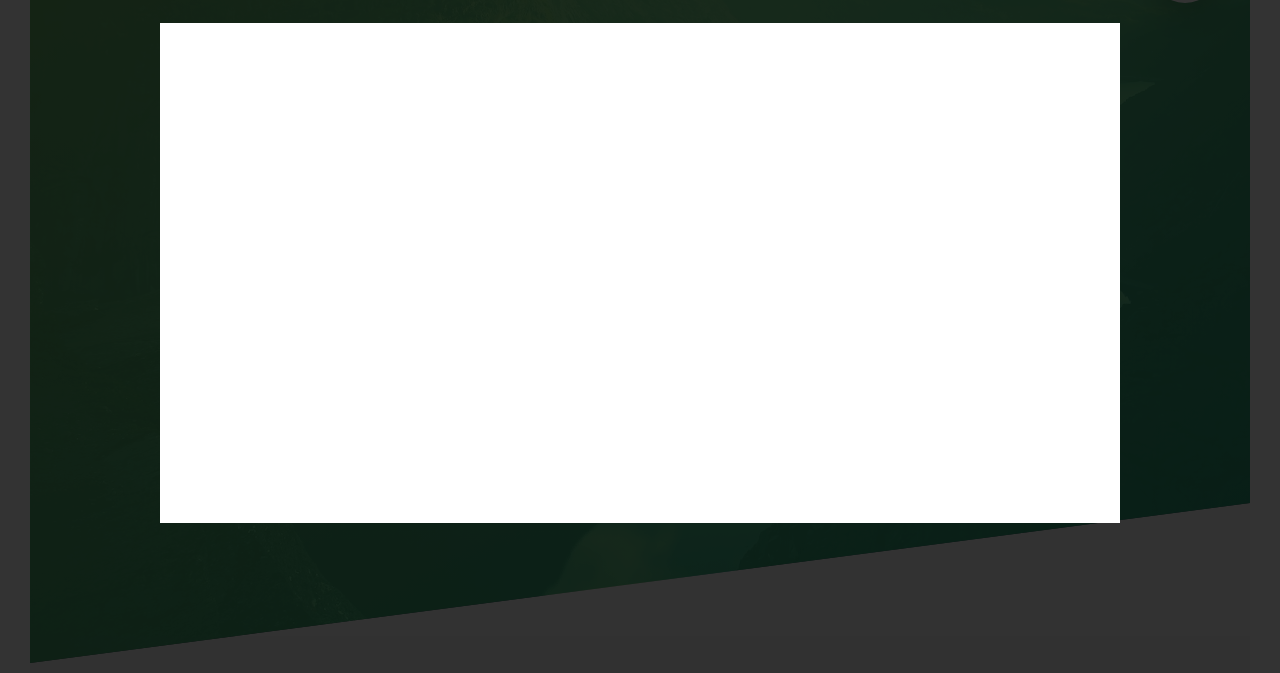
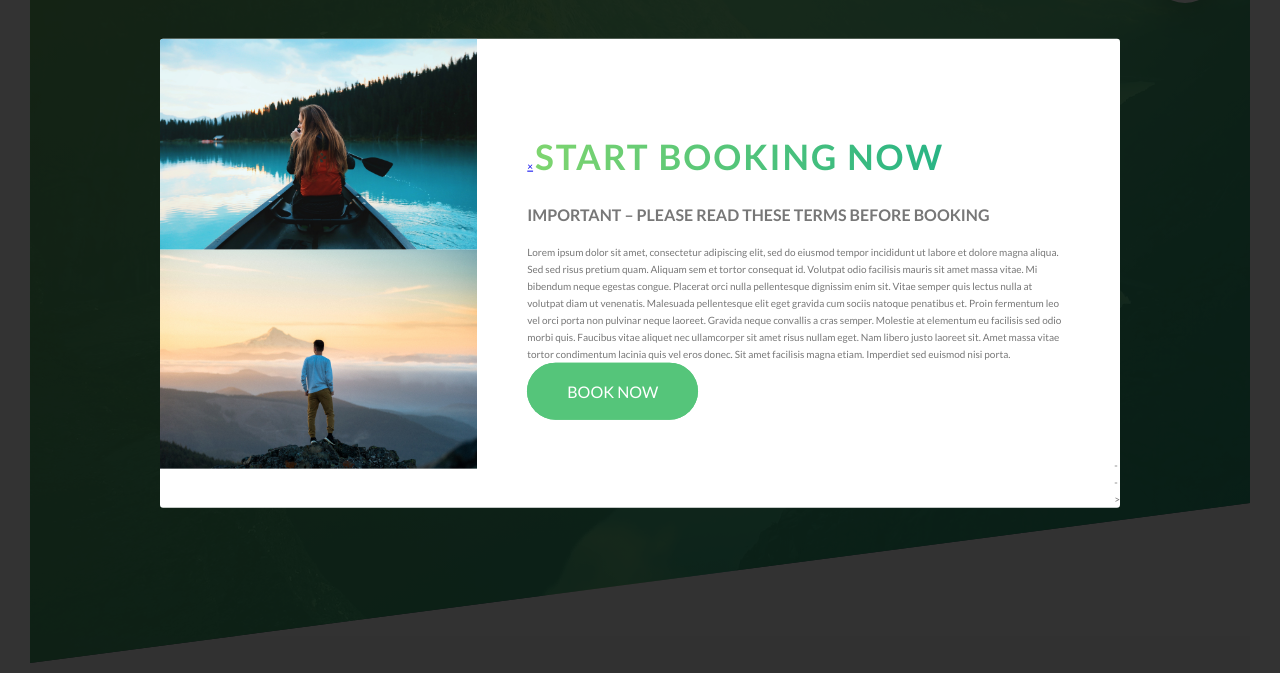
Before and after one commit to echeadle/natours, a website: page index.html in a window 1280 px wide. Shown: the part 127-800 px from the top of the page. Drawn offline with Linux system fonts and the light colour scheme; a web font is replaced by a local one.

Commit message:
Added popup

```diff
--- a/index.html
+++ b/index.html
@@ -338,7 +338,7 @@
         </footer>
         <div class="popup" id="popup">
             <div class="popup__content">
-                <!-- <div class="popup__left">
+                <div class="popup__left">
                     <img src="img/nat-8.jpg" alt="Tour photo" class="popup__img">
                     <img src="img/nat-9.jpg" alt="Tour photo" class="popup__img">
                 </div>
--- a/sass/components/popup.scss
+++ b/sass/components/popup.scss
@@ -6,11 +6,37 @@
     left: 0;
     background-color: rgba($color-black, .8);
     z-index: 9999;
+    opacity: 0;
 
     &__content {
         @include absCenter;
+
         width:75%;
-        height: 50rem;
         background-color: $color-white;
+        box-shadow: 0 2rem 4 rem rgba($color-black, .2);
+        border-radius: 3px;
+        display: table;
+        overflow: hidden;
+    }
+
+    &__left {
+        width:  33.333333%%;
+        display: table-cell;
+    }
+
+    &__right {
+        width: 66.6666667%;
+        display: table-cell;
+        vertical-align: middle;
+        padding: 3rem 5rem;
+    }
+
+    &__img {
+        display: block;
+        width: 100%;
+    }
+
+    &__text {
+
     }
 }
```
Also changed, not shown: css/style.css.
